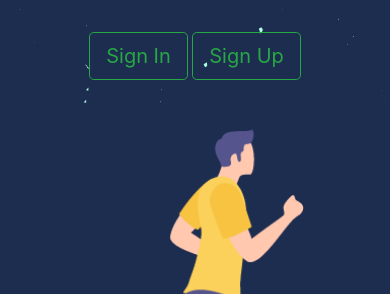
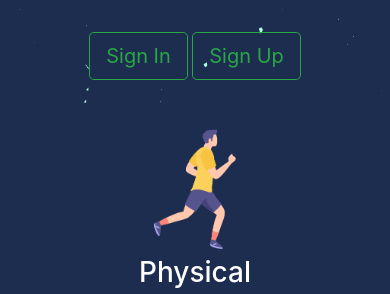
Before and after one commit to shubhammishra115/demo, a website: page index.html in a window 390 px wide. Shown: the part 514-808 px from the top of the page. Drawn offline with nearby package versions, Linux system fonts and the light colour scheme.

Commit message:
Add files via upload

```diff
--- a/index.html
+++ b/index.html
@@ -4,7 +4,7 @@
     <meta charset="utf-8">
     <title></title>
     <!-- Meta Data -->
-    <meta name="viewport" content="width=device-width, initial-scale=1">
+    <meta name="viewport" content="width=device-width, initial-scale=1, shrink-to-fit=no">
     <!-- Bootstrap CSS -->
     <link rel="stylesheet" href="https://maxcdn.bootstrapcdn.com/bootstrap/4.0.0/css/bootstrap.min.css" integrity="sha384-Gn5384xqQ1aoWXA+058RXPxPg6fy4IWvTNh0E263XmFcJlSAwiGgFAW/dAiS6JXm" crossorigin="anonymous">
     <!-- Bootstrap JS -->
@@ -61,7 +61,7 @@
       <div class="row">
         <div class="col-lg-6 col-md-12">
           <a href="#" class="feature-link">
-            <img src="images/running.png" alt="" class="feature-image">
+            <img src="images/running.png" alt="" class="run-image">
             <h3>Physical</h3>
             <p>Lorem ipsum dolor sit amet, consectetur adipisicing elit, sed do eiusmod tempor incididunt ut labore et dolore magna aliqua.</p>
           </a>
--- a/styles.css
+++ b/styles.css
@@ -119,7 +119,7 @@ footer{
     margin: 2%;
   }
   .run-image{
-    height: 50%;
+    height: 25%;
     width: auto;
     margin: 2%;
   }
```
